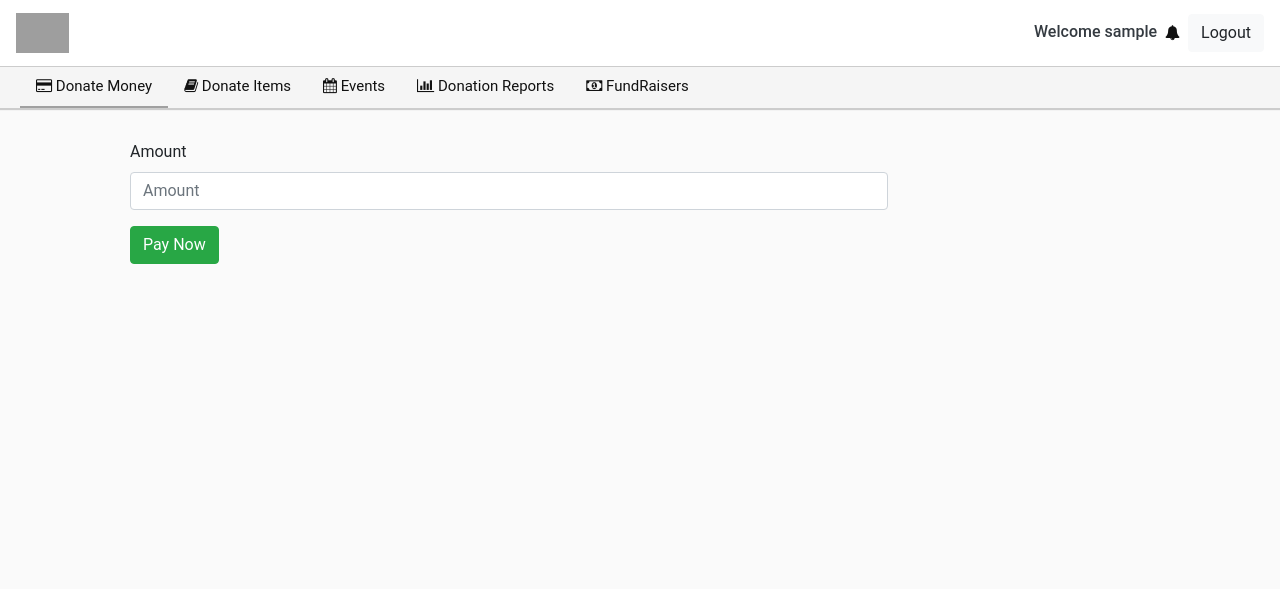
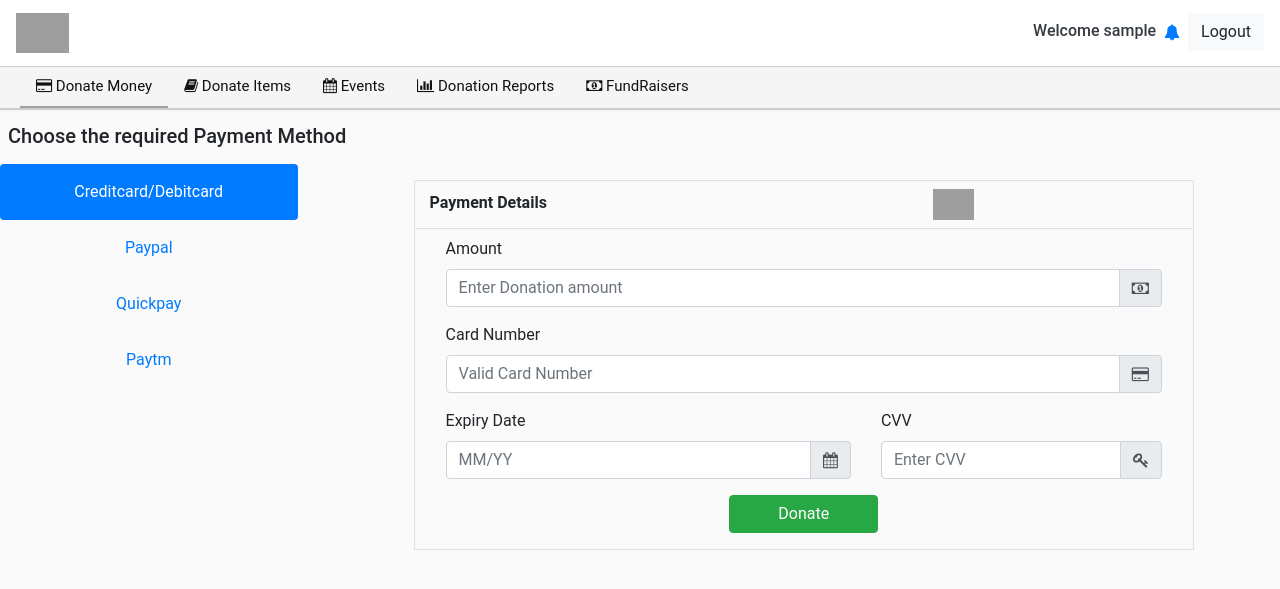
Before and after one commit to DetroitPhenioxCenter-AIS/DonorApplication, a PHP site: page /dpc/home.php in a window 1280 px wide. Shown: the top 589 px of the page. Run offline with PHP 8.4, Linux system fonts and the light colour scheme; the visitor is signed in with stand-in values (Sample User, id 1); data that the repository does not hold is empty; some libraries are stand-ins or nearby versions; grey boxes are pictures that could not be loaded.

Commit message:
Credit card page added

```diff
--- a/home.php
+++ b/home.php
@@ -95,113 +95,121 @@
 
          	<!-- Navbar Tabs Starts -->
 			  	<div class="w-100">
-				  <ul class="nav nav-pills shadow"  role="tablist">
+				  <ul class="nav nav-pills shadow menu"  role="tablist">
 				    <li class="nav-item">
-				      <a class="nav-link active" data-toggle="pill" href="#home"> <span class="fa fa fa-credit-card"></span> Donate Money</a>
+				      <a class="nav-link active menu-item" data-toggle="pill" href="#home"> <span class="fa fa fa-credit-card"></span> Donate Money</a>
 				    </li>
 				    <li class="nav-item">
-				      <a class="nav-link" data-toggle="pill" href="#d1"> <span class="fa fa-book" ></span> Donate Items</a>
+				      <a class="nav-link menu-item" data-toggle="pill" href="#d1"> <span class="fa fa-book" ></span> Donate Items</a>
 				    </li>
 				    <li class="nav-item">
-				      <a class="nav-link" data-toggle="pill" href="#d2"> <span class="fa fa-calendar"></span> Events</a>
+				      <a class="nav-link menu-item" data-toggle="pill" href="#d2"> <span class="fa fa-calendar"></span> Events</a>
 				    </li>
 				    <li class="nav-item">
-				    	<a class="nav-link" data-toggle="pill" href="#d3"> <span class="fa fa-bar-chart"></span> Donation Reports</a>
+				    	<a class="nav-link menu-item" data-toggle="pill" href="#d3"> <span class="fa fa-bar-chart"></span> Donation Reports</a>
 				    </li>
 				    <li class="nav-item">
-				    	<a class="nav-link" data-toggle="pill" href="#d4"> <span class="fa fa-money"></span> FundRaisers</a>
+				    	<a class="nav-link menu-item" data-toggle="pill" href="#d4"> <span class="fa fa-money"></span> FundRaisers</a>
 				    </li>
 				  </ul>
 				</div>
 			<!-- Navbar Tabs Ends -->
   				<!-- Tab panes Starts -->
-  				<div class="container">
+  				<div class="container-fluid">
   					<div class="tab-content">
   						<!-- Donate By Money Tab Starts -->
-    					<div id="home" class="container tab-pane active"><br>
-          					<div class="container">
-							    <form class="form-horizontal" role="form" method="post" >
-							      <fieldset>
-							        <legend>
-							        </legend>
-							        <!--<div class="form-group">
-							          <label class="col-sm-3 control-label" for="card-holder-name">Name</label>
-							          <div class="col-sm-9">
-							            <input type="text" class="form-control" name="card-holder-name" id="card-holder-name" placeholder="Card Holder's Name">
+    					<div id="home" class=" tab-pane active">
+    						<div class="pl-2 pt-3 pb-2"><h5>Choose the required Payment Method</h5></div>
+    						<div class="row">
+    							<div class="col-lg-3 col-md-12">
+    								<div class="nav flex-column nav-pills text-center" id="v-pills-tab" role="tablist" aria-orientation="vertical">
+									  <a class="nav-link active pt-3 pb-3 " id="v-pills-home-tab" data-toggle="pill" href="#v-pills-home" role="tab" aria-controls="v-pills-home" aria-selected="true">Creditcard/Debitcard</a>
+									  <a class="nav-link pt-3 pb-3  " id="v-pills-profile-tab" data-toggle="pill" href="#v-pills-profile" role="tab" aria-controls="v-pills-profile" aria-selected="false">Paypal</a>
+									  <a class="nav-link pt-3 pb-3 " id="v-pills-messages-tab" data-toggle="pill" href="#v-pills-messages" role="tab" aria-controls="v-pills-messages" aria-selected="false">Quickpay</a>
+									  <a class="nav-link pt-3 pb-3 " id="v-pills-settings-tab" data-toggle="pill" href="#v-pills-settings" role="tab" aria-controls="v-pills-settings" aria-selected="false">Paytm</a>
 									</div>
     							</div>
-							        <div class="form-group">
-							          <label class="col-sm-3 control-label" for="card-number"> Card Number</label>
-							          <div class="col-sm-9">
-							            <input type="text" class="form-control" name="card-number" id="card-number" placeholder="Debit/Credit Card Number">
+    							<div class="col-lg-9 col-md-12">
+    								<div class="tab-content px-2" id="v-pills-tabContent">
+									  <div class="tab-pane fade show active" id="v-pills-home" role="tabpanel" aria-labelledby="v-pills-home-tab">
+									  	<div class="container">
+									  		<div class="row justify-content-md-center justify-content-sm-center">
+									  			<div class="col-md-10 col-sm-12  border mt-3 mb-2" >
+									  				<div class="row pt-2 pb-2 border-bottom">
+									  					<div class="col-8">
+													  	<h6 class="d-inline-block pt-1 "><b>Payment Details</b></h6></div>
+													  	<div class="col-4 card-tile">
 													  	</div>
 													</div>
+													<div class="pt-2 pl-3 pr-3">
+									  				<form method="post">
+									  					<div class="row">
+									  						<div class="col-12">
 									  							<div class="form-group">
-							          <label class="col-sm-3 control-label" for="expiry-month">Expiration</label>
-							          <div class="col-sm-9">
-							          		<div class="row pl-3">
-							          		<div class="col-xs-6">
-							                <select class="form-control " name="expiry-month" id="expiry-month">
-							                  <option>Month</option>
-							                  <option value="01">Jan (01)</option>
-							                  <option value="02">Feb (02)</option>
-							                  <option value="03">Mar (03)</option>
-							                  <option value="04">Apr (04)</option>
-							                  <option value="05">May (05)</option>
-							                  <option value="06">June (06)</option>
-							                  <option value="07">July (07)</option>
-							                  <option value="08">Aug (08)</option>
-							                  <option value="09">Sep (09)</option>
-							                  <option value="10">Oct (10)</option>
-							                  <option value="11">Nov (11)</option>
-							                  <option value="12">Dec (12)</option>
-							                </select>
+									  								<label for="amount">Amount</label>
+									  								<div class="input-group">
+									  									<input type="tel" name="amount" class="form-control" placeholder="Enter Donation amount" autocomplete="amount">
+									  									<div class="input-group-append"><span class="input-group-text"><i class="fa fa-money"></i></span></div>
+
 									  								</div>
-							            	<div class="col-xs-6">
-							                <select class="form-control " name="expiry-year">
-							                  <option value="17">2017</option>
-							                  <option value="18">2018</option>
-							                  <option value="19">2019</option>
-							                  <option value="20">2020</option>
-							                  <option value="21">2021</option>
-							                  <option value="22">2022</option>
-							                  <option value="23">2023</option>
-							                </select>
+									  							</div>
 									  						</div>
 
 									  					</div>
+									  					<div class="row">
+									  						<div class="col-12">
+									  							<div class="form-group">
+									  								<label for="cardnumber">Card Number</label>
+									  								<div class="input-group">
+									  									<input type="tel" name="cardnumber" class="form-control" placeholder="Valid Card Number" autocomplete="cc-number">
+									  									<div class="input-group-append"><span class="input-group-text"><i class="fa fa-credit-card"></i></span></div>
 
 									  								</div>
 									  							</div>
+									  						</div>
+
+									  					</div>
+									  					<div class="row">
+									  						<div class="col-7">
 									  							<div class="form-group">
-							          <label class="col-sm-3 control-label" for="cvv">CVV</label>
-							          <div class="col-sm-9">
-							            <input type="password" class="form-control" maxlength="3" name="cvv" id="cvv" placeholder="Security Code">
-							          </div>
-							        </div>-->
-							        <div class="form-group">
-							        	<?php
-
-                            				if(strpos($url, "field=empty") == true){
-
-                                			echo "<div class='pt-1 pb-1 pl-2 text-danger text-left'>Please fill the required Field!</div>";
-                           					 }
-
-							        	 ?>
-							          <label class="col-sm-3 control-label" for="amount" >Amount</label>
-							          <div class="col-sm-9">
-							            <input type="number" class="form-control"  name="amount" id="amount"  placeholder="Amount">
-							          </div>
-							        </div>
-							        <div class="form-group">
-							          <div class="col-sm-2">
-
-							            <button type="submit" class="btn btn-success" id="pay-now" name="pay-now" >Pay Now</button>
+									  								<label for="expdate">Expiry Date</label>
+									  								<div class="input-group">
+									  									<input type="tel" name="expdate" class="form-control" placeholder="MM/YY" autocomplete="exp-date">
+									  									<div class="input-group-append"><span class="input-group-text"><i class="fa fa-calendar"></i></span></div>
 
 									  								</div>
 									  							</div>
-							      </fieldset>
+									  						</div>
+									  						<div class="col-5">
+									  							<div class="form-group">
+									  								<label for="cardnumber">CVV</label>
+									  								<div class="input-group">
+									  									<input type="password" name="CVV" class="form-control" placeholder="Enter CVV" autocomplete="cvv" maxlength="3">
+									  									<div class="input-group-append"><span class="input-group-text"><i class="fa fa-key" ></i></span></div>
+
+									  								</div>
+									  							</div>
+									  						</div>
+									  					</div>
+									  					<div class="row">
+									  						<div class="col-12">
+									  							<div class="form-group text-center">
+						                                            <input type="submit" name="donate" value="Donate" class="btn btn-success pl-5 pr-5">
+
+						                                        </div>
+									  						</div>
+									  					</div>
 									  				</form>
+									  			</div>
+									  			</div>
+									  		</div>
+									  	</div>
+									  </div>
+									  <div class="tab-pane fade" id="v-pills-profile" role="tabpanel" aria-labelledby="v-pills-profile-tab">B</div>
+									  <div class="tab-pane fade" id="v-pills-messages" role="tabpanel" aria-labelledby="v-pills-messages-tab">a</div>
+									  <div class="tab-pane fade" id="v-pills-settings" role="tabpanel" aria-labelledby="v-pills-settings-tab">d</div>
+									</div>
+								</div>
     						</div>
     					</div>
     					<!-- Donate By Money Tab Ends -->
@@ -365,7 +373,7 @@
                 							<input type="hidden" name="fundid" id="fundid">
         								</div>
         								<div class="modal-footer">
-          									<button type="submit" class="form-control btn btn-primary btn-small" id="formGroupExampleInput" name="fundraiser">Submit</button>
+          									<button type="submit" class="form-control btn btn-primary btn-small"  name="fundraiser">Submit</button>
         								</div>
     								</form>
         							</div>
--- a/login.php
+++ b/login.php
@@ -51,6 +51,7 @@
                                         </div>
                                         <div class="form-group text-center">
                                             <input type="submit" name="loginsubmit" value="Login" class="btn btn-success">
+
                                         </div>
                                     </form>
                                 </div>
--- a/styles.css
+++ b/styles.css
@@ -14,26 +14,26 @@ html,body{
       padding:0;
 }
 /*second nav bar styles*/
-.nav-pills > .nav-item{
+.menu > .nav-item{
 	color : white!important;
 }
-.nav-pills > .nav-item > .nav-link > .active{
+.menu > .nav-item > .nav-link > .active{
 	background-color:white!important;
 	color:#a0a0a0 !important!;
 	border-bottom: 2px solid white !important;
 }
-a {
+.menu-item {
   background-color:transparent;
   color:#111111;
   text-decoration:none;
   font-size:15px;
 }
-a:hover {
+.menu-item:hover {
   background-color:transparent;
   color:#111111;
   text-decoration:none;
 }
-.nav-pills .nav-link.active, .nav-pills .show > .nav-link {
+.menu .menu-item.active, .menu .show > .menu-item {
   color:#111111;
   background-color: transparent;
   border-bottom:2px solid #a0a0a0;
@@ -57,7 +57,7 @@ a:hover {
    border-bottom:0.1px solid #ccc;
 
 }
-.nav {
+.menu {
   display:flex;
   flex-wrap:wrap;
   list-style:none;
@@ -74,3 +74,9 @@ a:hover {
   padding:1.25rem;
   background-color:#ffffff;
 }
+
+.card-tile{
+  background-image: url("http://i76.imgup.net/accepted_c22e0.png");
+  background-size: contain;
+  background-repeat: no-repeat;
+}
```
Lines whose indentation alone changed are shown as unchanged.
